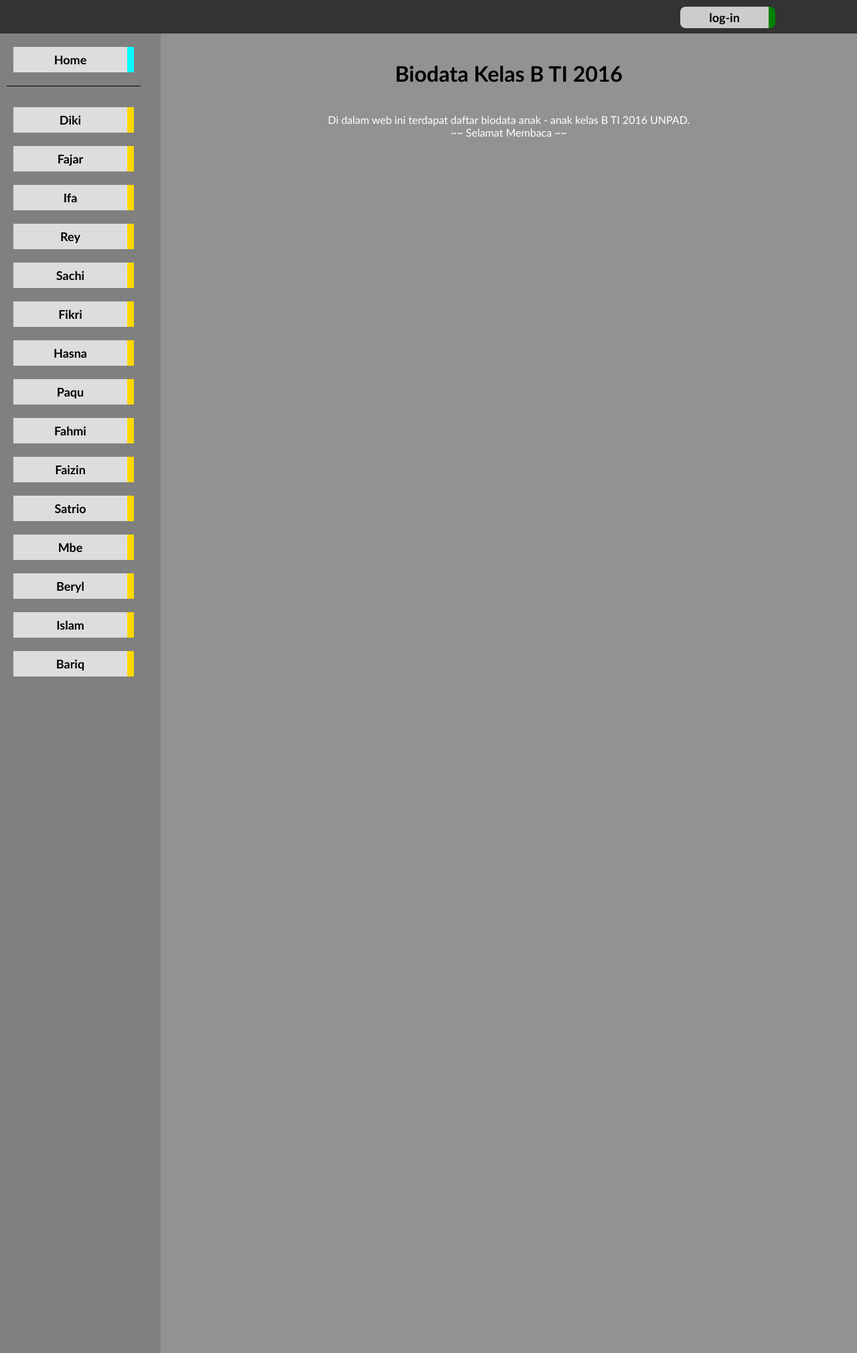
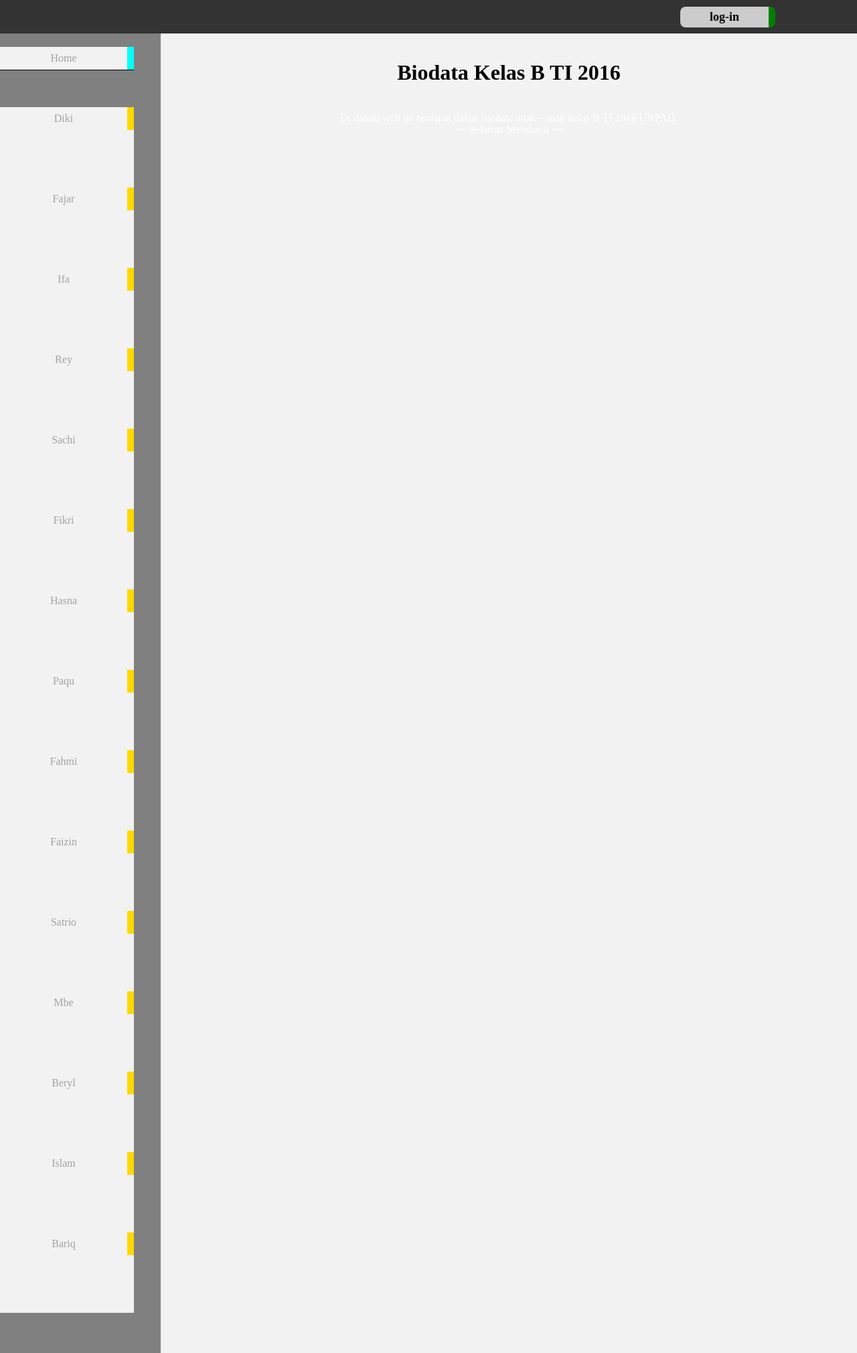
Before and after one commit to staceysage/Biodata, a CodeIgniter app: page /CodeIgniter/ in a window 1280 px wide. Shown: the whole page at 67% size. Run offline with CodeIgniter, Linux system fonts and the light colour scheme; data comes from the database, SQL or seed files in the repository.

Commit message:
12/6/14:43
+ full update

```diff
--- a/Web/application/models/pw.php
+++ b/Web/application/models/pw.php
@@ -9,10 +9,10 @@ class Home_model extends CI_Model {
     public function get_person()
     {
         $query = $this->db->get('person');
-        if($query->num_rows() > 0){
+        if ($query->num_rows() > 0){
             $result = $query->result_array();
             return $result;
-        }else{
+        } else {
             return false;
         }
     }
--- a/Web/application/views/grid-dua.php
+++ b/Web/application/views/grid-dua.php
@@ -6,7 +6,9 @@
 <div class="grid-dua">
     <ul class="content">
         <?php foreach($person as $ps): ?>
-            <li class="content"><a class="<?php if(!isset($_GET['npm']) or (isset($_GET['npm']) and $_GET['npm']!= $ps['npm'])){ echo "n";} ?>active" href="?npm=<?php echo $ps['npm'] ?>"><?php echo $ps['panggilan'] ?></a></li>
+            <div class="content-cover">
+                <li class="content"><a class="<?php if(!isset($_GET['npm']) or (isset($_GET['npm']) and $_GET['npm']!= $ps['npm'])){ echo "n";} ?>active" href="?npm=<?php echo $ps['npm'] ?>"><?php echo $ps['panggilan'] ?></a></li>
+            </div>
         <?php endforeach; ?>
     </ul>
 </div>
--- a/Web/application/views/home_view.php
+++ b/Web/application/views/home_view.php
@@ -20,7 +20,6 @@
                 <?php } else { ?>
                 <li class="topnav"><a href="login">log-in</a></li>
                 <?php } ?>
-                <!-- <li class="topnav"><p class="welcome">Welcome, Stacy</p></li> -->
             </ul>
         </div>
         <?php include 'grid-dua.php';?>
--- a/Web/css/frontpage-font.css
+++ b/Web/css/frontpage-font.css
@@ -1,10 +1,10 @@
 .grid-tiga h1 {
     text-align: center;
-    font-family: Calibri;
+    font-family: "Agency FB";
 }
 
 .grid-tiga p {
     text-align: center;
-    font-family: Calibri;
+    font-family: "Agency FB";
     color: white;
 }
--- a/Web/css/grid.css
+++ b/Web/css/grid.css
@@ -21,7 +21,7 @@
     grid-column: 2;
     grid-row: 2 / span 2;
     overflow: auto;
-    background-color: #929292;
+    background-color: #f2f2f2;
 }
 .grid-empat {
     grid-column: 1 / span 2;
@@ -37,19 +37,19 @@
 }
 ul.content {
     list-style-type: none;
-    margin: 30px 10px;
+    margin: 30px 0;
     padding: 0;
     width: 200px;
 }
 li.content {
-    margin: 20px 10px;
+    margin: 0;
     text-align: center;
-    font: bold 18px Calibri;
+    font: bold 18px;
 }
 li.content a {
     display: block;
-    background-color: #ddd;
-    color: #000;
+    background-color: #f2f2f2;
+    color: #a2a2a2;
     padding: 8px 16px;
     text-decoration: none;
 }
@@ -60,7 +60,12 @@ li.content a:hover {
 li.content a.active {
     border-right: 10px solid #00ffff;
 }
-
 li.content a.nactive {
     border-right: 10px solid #ffd800;
 }
+div.content-cover {
+    height: 120px;
+    width: 100%;
+    display: block;
+    background-color: #f2f2f2;
+}
--- a/Web/css/personlist-font.css
+++ b/Web/css/personlist-font.css
@@ -1,18 +1,18 @@
 h1 {
     text-align: center;
-    font-family: Calibri;
+    font-family: "Agency FB";
 }
 
 h2.person {
     margin: 40px 0 0 30px;
-    font-family: Calibri;
+    font-family: "Agency FB";
     color: white;
 }
 
 p.person {
     margin: 10px 0 0 40px;
     text-align: left;
-    font-family: Calibri;
+    font-family: "Agency FB";
     font-size: 18px;
     color: white;
 }
--- a/Web/css/user-log-bottombar.css
+++ b/Web/css/user-log-bottombar.css
@@ -12,7 +12,7 @@ p.welcome {
     height: 30px;
     text-align: right;
     color: #ddd;
-    font: bold 20px Calibri;
+    font: bold 20px "Agency FB";
 }
 
 li.topnav {
@@ -27,7 +27,7 @@ li.topnav a {
     text-align: center;
     padding: 5px 16px;
     text-decoration: none;
-    font: bold 18px Calibri;
+    font: bold 18px "Agency FB";
     border-right: 10px solid green;
     border-radius: 8px;
     background-color: #ccc;
```
Also changed, not shown: Web/css/login.css (+6 -6 lines).
